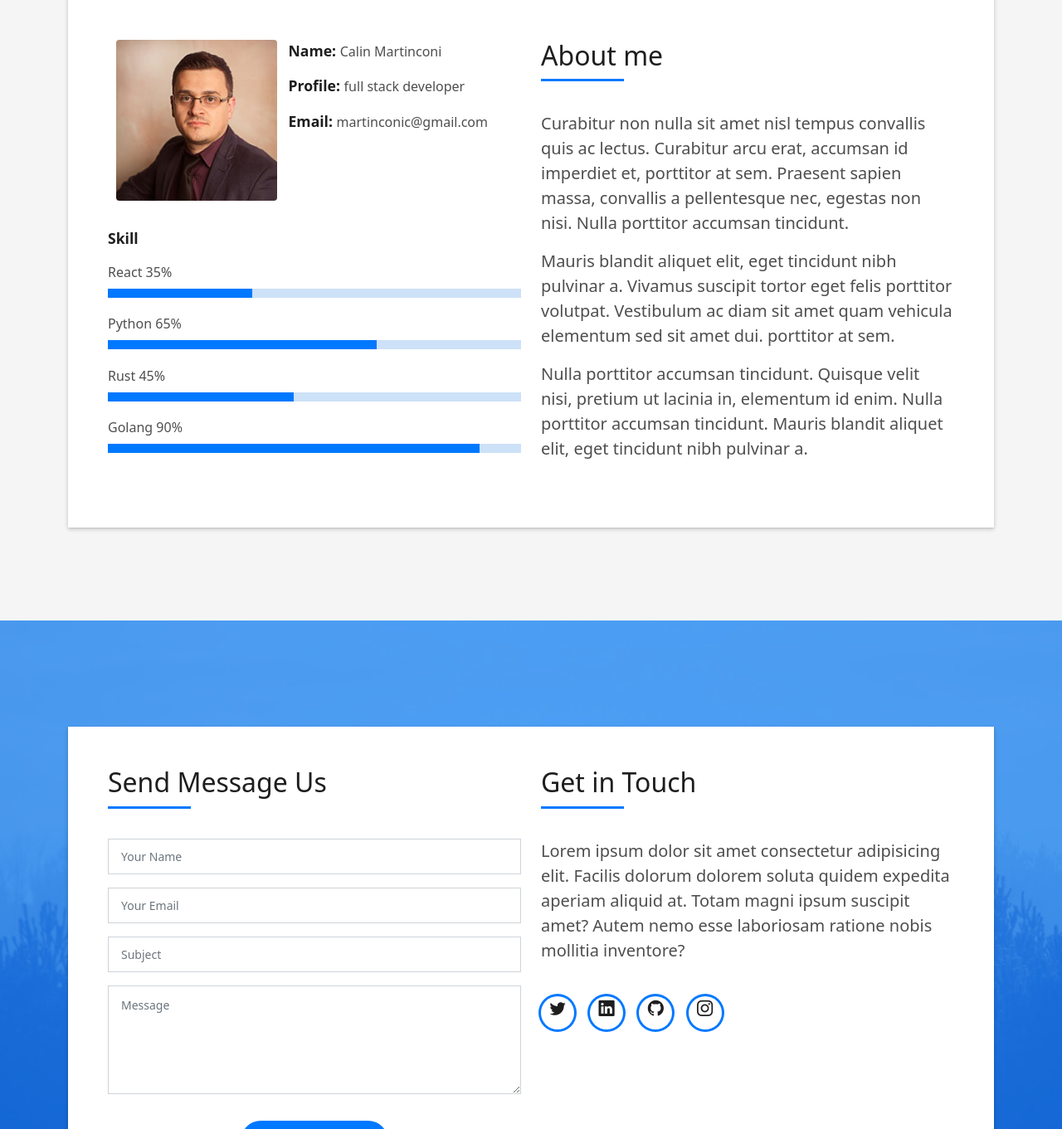
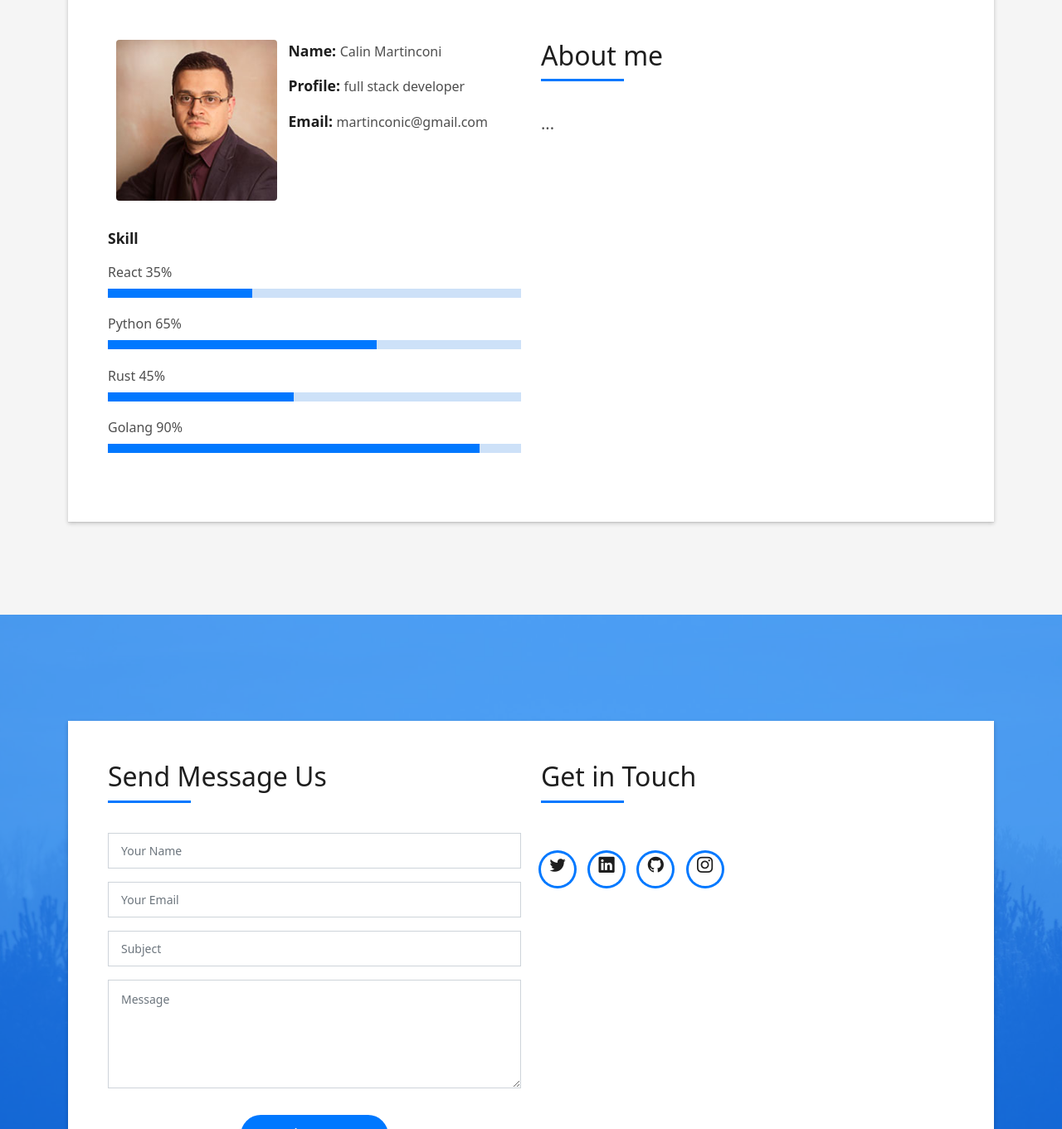
Before and after one commit to martinconic/website, a plain HTML site: page index.html in a window 1280 px wide. Shown: the part 880-2241 px from the top of the page at 83% size. Drawn offline with Linux system fonts and the light colour scheme.

Commit message:
removing some text

```diff
--- a/index.html
+++ b/index.html
@@ -140,12 +140,9 @@
                       </h5>
                     </div>
                     <p class="lead">
-                      Curabitur non nulla sit amet nisl tempus convallis quis ac lectus. Curabitur arcu erat, accumsan id
-                      imperdiet et, porttitor
-                      at sem. Praesent sapien massa, convallis a pellentesque nec, egestas non nisi. Nulla
-                      porttitor accumsan tincidunt.
+                      ...
                     </p>
-                    <p class="lead">
+                   <!--  <p class="lead">
                       Mauris blandit aliquet elit, eget tincidunt nibh pulvinar a. Vivamus suscipit tortor eget felis
                       porttitor volutpat. Vestibulum
                       ac diam sit amet quam vehicula elementum sed sit amet dui. porttitor at sem.
@@ -153,7 +150,7 @@
                     <p class="lead">
                       Nulla porttitor accumsan tincidunt. Quisque velit nisi, pretium ut lacinia in, elementum id enim.
                       Nulla porttitor accumsan
-                      tincidunt. Mauris blandit aliquet elit, eget tincidunt nibh pulvinar a.
+                      tincidunt. Mauris blandit aliquet elit, eget tincidunt nibh pulvinar a. -->
                     </p>
                   </div>
                 </div>
@@ -339,10 +336,7 @@
                     </div>
                     <div class="more-info">
                       <p class="lead">
-                        Lorem ipsum dolor sit amet consectetur adipisicing elit. Facilis dolorum dolorem soluta quidem
-                        expedita aperiam aliquid at.
-                        Totam magni ipsum suscipit amet? Autem nemo esse laboriosam ratione nobis
-                        mollitia inventore?
+
                       </p>
                     </div>
                     <div class="socials">
```
Also changed, not shown: 1 other file.
